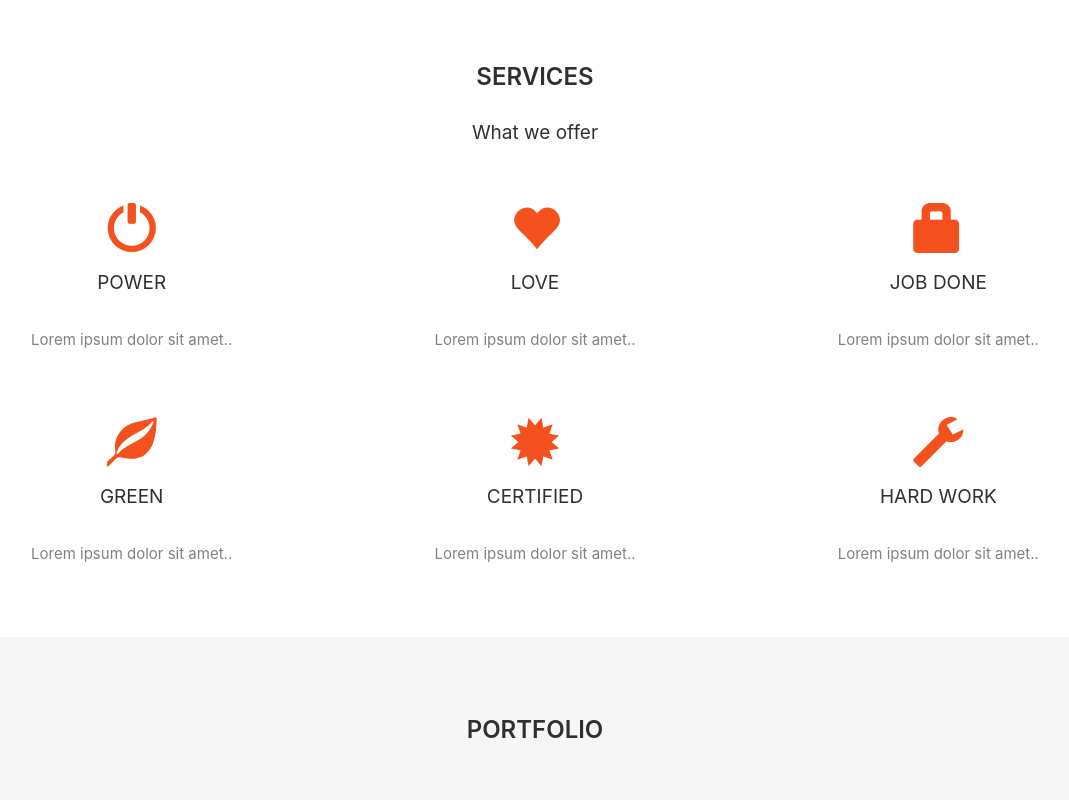
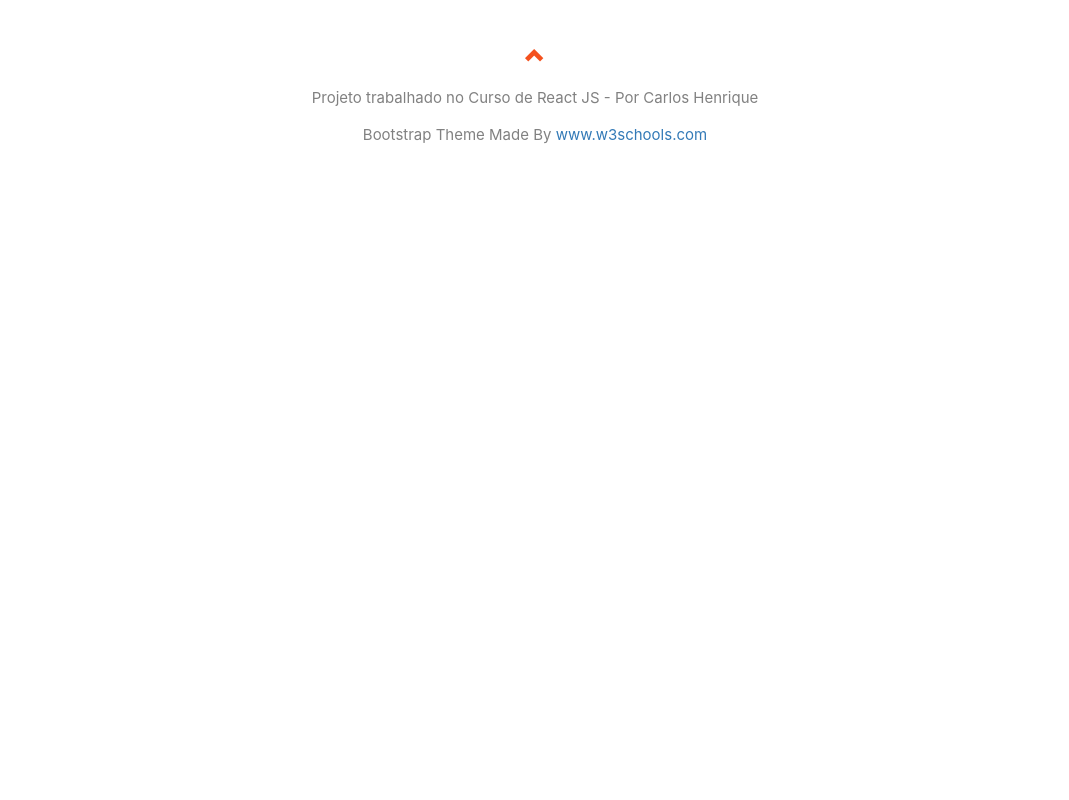
Before and after one commit to henriquechsf/company-react, a React (Create React App) app: page / in a window 1280 px wide. Shown: the part 1560-2360 px from the top of the page, without its empty margins (105-1174 px from the left). After the commit the page ends 1778 px from the top, so only its background shows below. Built offline with nearby package versions, Linux system fonts and the light colour scheme.

Commit message:
criando as rotas

```diff
--- a/package.json
+++ b/package.json
@@ -8,6 +8,7 @@
     "@testing-library/user-event": "^7.1.2",
     "react": "^16.13.1",
     "react-dom": "^16.13.1",
+    "react-router-dom": "^5.1.2",
     "react-scripts": "3.4.1"
   },
   "scripts": {
--- a/src/App.js
+++ b/src/App.js
@@ -1,4 +1,5 @@
 import React from 'react';
+import { BrowserRouter, Route } from 'react-router-dom'
 
 import Site from './Site'
 import Rodape from './componentes/Rodape'
@@ -8,13 +9,16 @@ import Servicos from './componentes/Servicos';
 
 function App() {
   return (
-    <div className="App">
-      <Cabecalho />
-      <Inicio />
-      <Servicos />
-      <Site />
-      <Rodape />
-    </div>
+    <BrowserRouter>
+      <div className="App">
+        <Cabecalho />
+
+        <Route exact path='/' component={Inicio} />
+        <Route path='/servicos' component={Servicos} />
+
+        <Rodape />
+      </div>
+    </BrowserRouter>
   );
 }
 
--- a/src/componentes/Cabecalho.js
+++ b/src/componentes/Cabecalho.js
@@ -1,4 +1,5 @@
 import React from 'react'
+
 
 const Cabecalho = props => {
     return (
```
Also changed, not shown: 1 other file (tests, documents, lock files or other folders).
